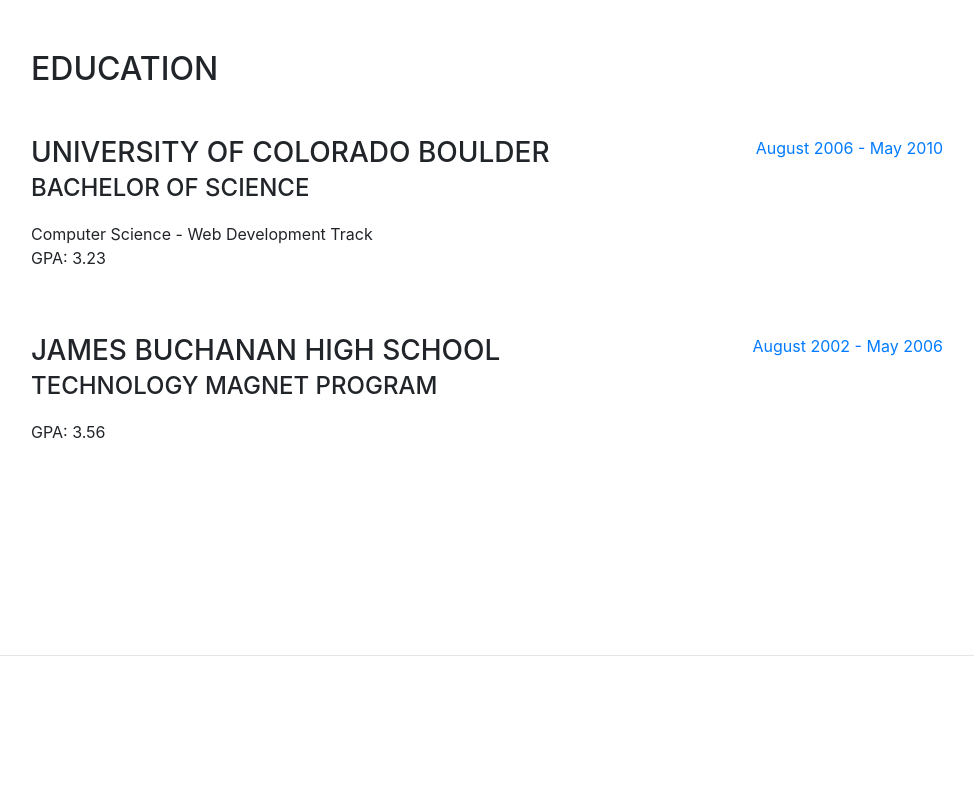
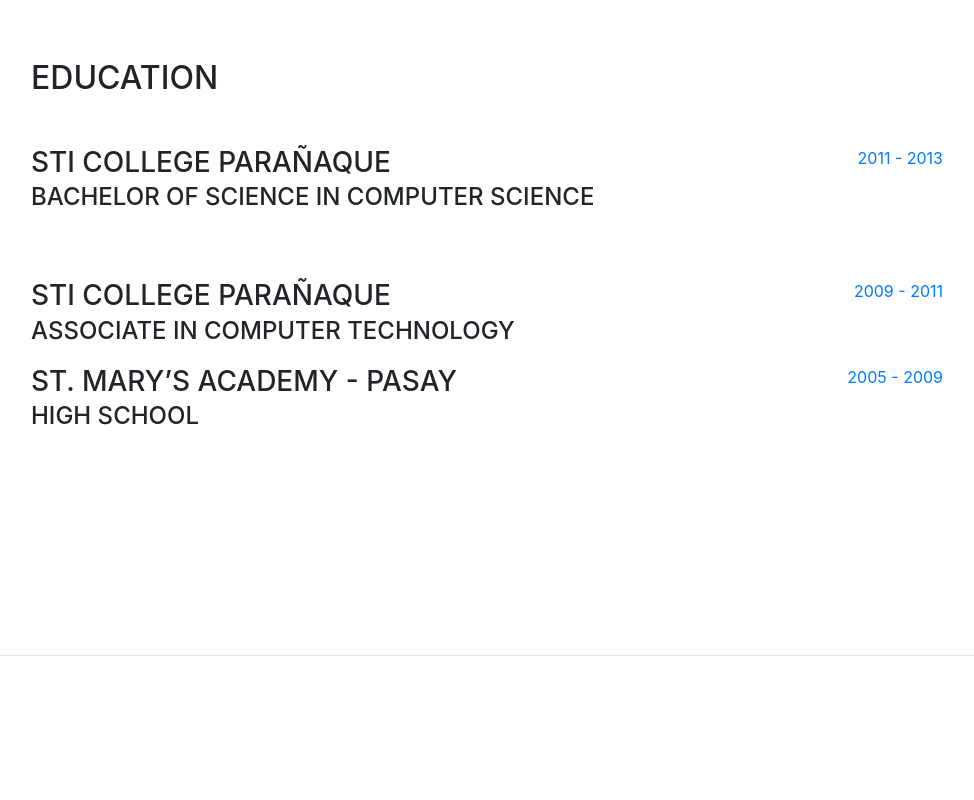
Before and after one commit to KeyAscii/ckhallig-cv, a website with bundled scripts: page index.html in a window 1280 px wide. Shown: the part 2040-2840 px from the top of the page, without its empty margins (289-1263 px from the left). Built offline with nearby package versions, Linux system fonts and the light colour scheme; a web font is replaced by a local one.

Commit message:
Updated education chapter

```diff
--- a/index.html
+++ b/index.html
@@ -154,24 +154,31 @@
 
           <div class="resume-item d-flex flex-column flex-md-row mb-5">
             <div class="resume-content mr-auto">
-              <h3 class="mb-0">University of Colorado Boulder</h3>
-              <div class="subheading mb-3">Bachelor of Science</div>
-              <div>Computer Science - Web Development Track</div>
-              <p>GPA: 3.23</p>
+              <h3 class="mb-0">STI College Parañaque</h3>
+              <div class="subheading mb-3">Bachelor of Science in Computer Science</div>
             </div>
             <div class="resume-date text-md-right">
-              <span class="text-primary">August 2006 - May 2010</span>
+              <span class="text-primary">2011 - 2013</span>
             </div>
           </div>
 
           <div class="resume-item d-flex flex-column flex-md-row">
             <div class="resume-content mr-auto">
-              <h3 class="mb-0">James Buchanan High School</h3>
-              <div class="subheading mb-3">Technology Magnet Program</div>
-              <p>GPA: 3.56</p>
+              <h3 class="mb-0">STI College Parañaque</h3>
+              <div class="subheading mb-3">Associate in Computer Technology</div>
             </div>
             <div class="resume-date text-md-right">
-              <span class="text-primary">August 2002 - May 2006</span>
+              <span class="text-primary">2009 - 2011</span>
+            </div>
+          </div>
+
+          <div class="resume-item d-flex flex-column flex-md-row">
+            <div class="resume-content mr-auto">
+              <h3 class="mb-0">St. Mary’s Academy - Pasay</h3>
+              <div class="subheading mb-3">High School</div>
+            </div>
+            <div class="resume-date text-md-right">
+              <span class="text-primary">2005 - 2009</span>
             </div>
           </div>
 
```
